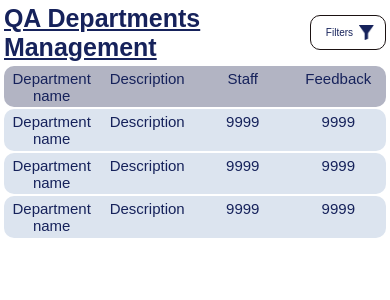
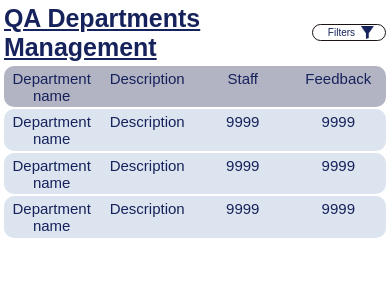
Before and after one commit to datnt19213/WebEnterprise, a PHP site: template view/qaDepartqaManager.html in a window 390 px wide. Shown: the top 300 px of the page. Run offline with PHP 8.4, Linux system fonts and the light colour scheme; the template is opened without the code that fills it, so the values that code supplies are empty.

Commit message:
update 5th

```diff
--- a/css/qaDepartments.css
+++ b/css/qaDepartments.css
@@ -73,7 +73,7 @@
 }
 
 @media screen and (max-width: 600px) {
-    header {
+    .header {
         font-size: var(--rem-2);
     }
 
--- a/css/qaDepartmentsAdmin.css
+++ b/css/qaDepartmentsAdmin.css
@@ -14,7 +14,7 @@
     user-select: none;
 }
 
-header {
+.header {
     width: 100%;
     font-size: var(--rem-25);
     font-weight: bold;
@@ -74,7 +74,7 @@ header {
 }
 
 @media screen and (max-width: 600px) {
-    header {
+    .header {
         font-size: var(--rem-2);
     }
 
--- a/css/qaDepartqaManager.css
+++ b/css/qaDepartqaManager.css
@@ -1,10 +1,13 @@
-body {
+@import './root.css';
+
+* {
     padding: 0;
     margin: 0;
-    font-family: sans-serif;
+    box-sizing: border-box;
 }
 
 .qaDepartmentqaMa-container {
+    font-family: sans-serif;
     color: var(--dark-blue);
     width: 98%;
     margin: 1%;
@@ -39,7 +42,7 @@ body {
     cursor: pointer;
 }
 
-p{
+.btnFilter > p{
     padding: 0.1rem 2rem;
     font-size: var(--rem-2);
 }
@@ -101,7 +104,7 @@ p{
         border-radius: 1.3rem;
     }
 
-    p{
+    .btnFilter > p{
         padding: 0.1rem 1rem;
         font-size: var(--rem-15);
     }
@@ -125,7 +128,7 @@ p{
         border-radius: 1rem;
     }
 
-    p{
+    .btnFilter > p{
         padding: 0.1rem 0.5rem;
         font-size: var(--rem-1);
     }
--- a/css/qaMamagementAdmin.css
+++ b/css/qaMamagementAdmin.css
@@ -1,3 +1,5 @@
+@import './root.css';
+
 *{
     margin: 0;
     padding: 0;
@@ -72,7 +74,7 @@
 }
 
 @media screen and (max-width: 600px) {
-    header {
+    .header {
         font-size: var(--rem-2);
     }
 
--- a/view/qaMamagementAdmin.html
+++ b/view/qaMamagementAdmin.html
@@ -6,7 +6,7 @@
     <meta http-equiv="X-UA-Compatible" content="IE=edge">
     <meta name="viewport" content="width=device-width, initial-scale=1.0">
     <!-- <link rel="stylesheet" href="../css/root.css">
-    <link rel="stylesheet" href="../css/qaDepartmentsAdmin.css"> -->
+    <link rel="stylesheet" href="../css/qaManagementadmin.css"> -->
     <title>QA Departments</title>
     <link rel="stylesheet" href="../css/feedbackCreate.css" />
     <link rel="stylesheet" href="../css/adminQaFeedbackManagement.css" />
```
